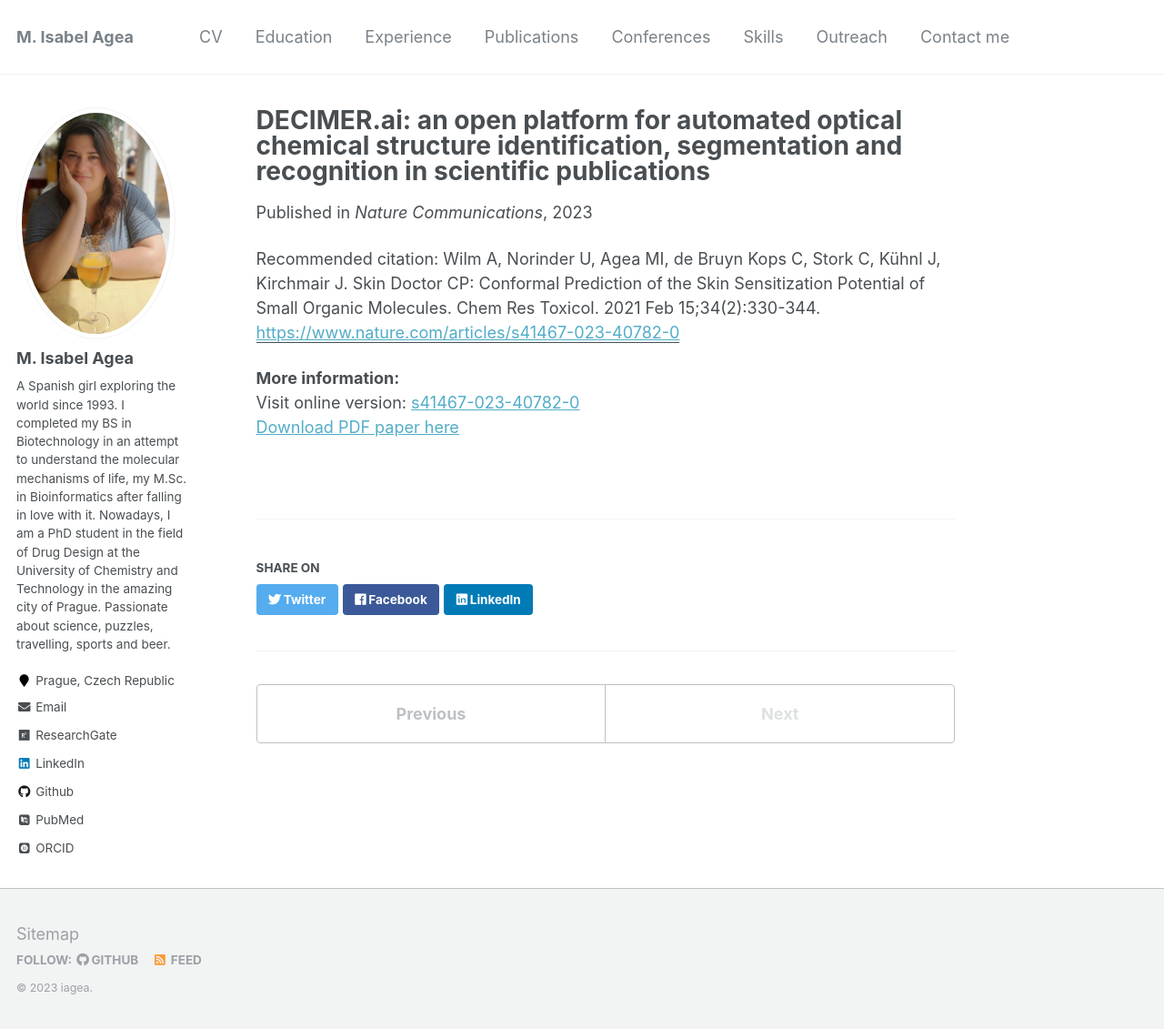
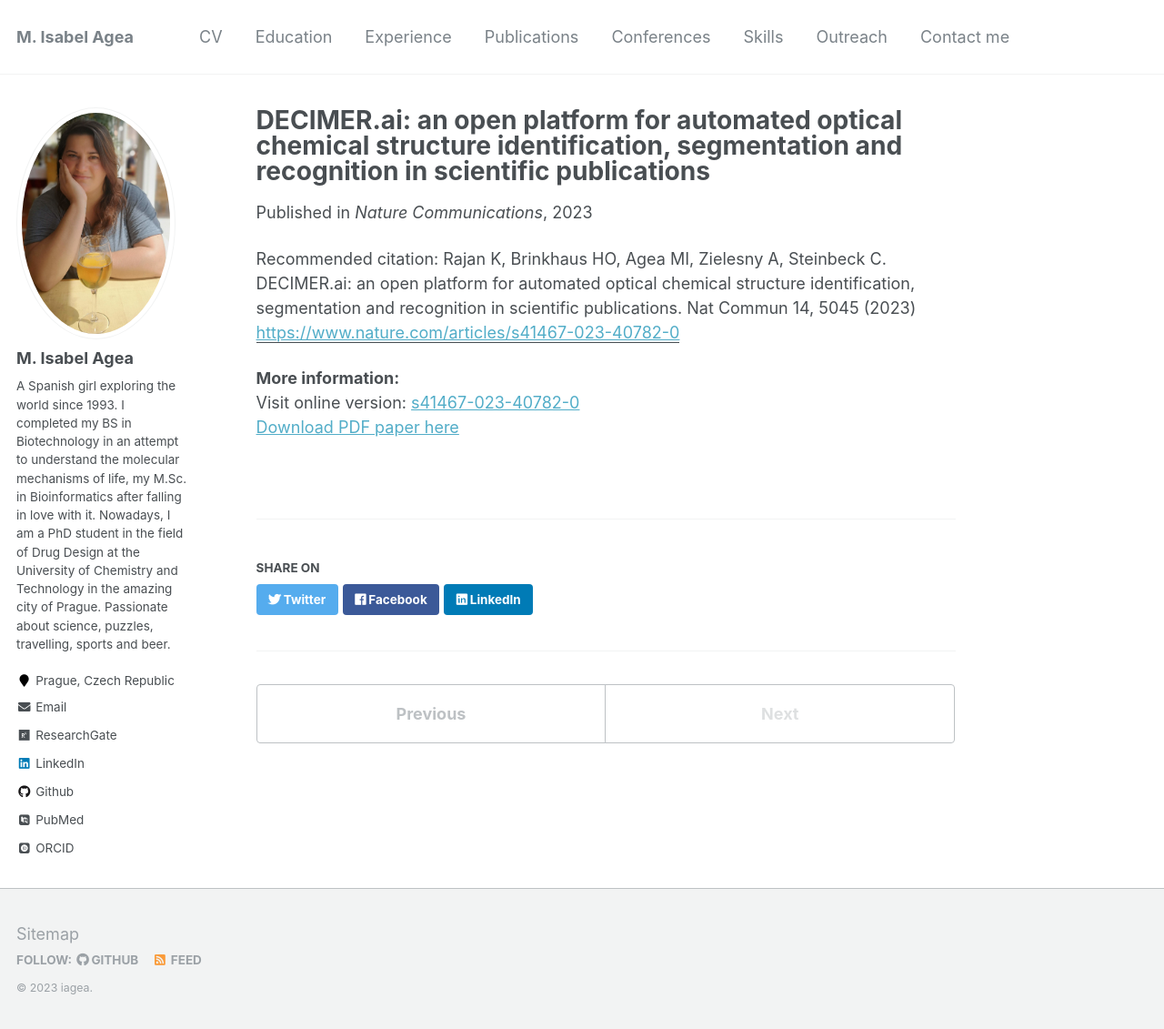
Before and after one commit to Iagea/iagea.github.io, a Jekyll site: the page built from _publications/2023_DECIMER_AI.md, in a window 1280 px wide and 1131 px high. Shown: the whole window at 91% size. Built offline with Jekyll 4.4.1, drawn with Linux system fonts in a browser that asks for light colours; some web fonts are replaced.

Commit message:
Update 2023_DECIMER_AI.md

```diff
--- a/_publications/2023_DECIMER_AI.md
+++ b/_publications/2023_DECIMER_AI.md
@@ -6,7 +6,7 @@
 date: 2023-08-19
 venue: 'Nature Communications'
 paperurl: 'https://www.nature.com/articles/s41467-023-40782-0'
-citation: 'Wilm A, Norinder U, Agea MI, de Bruyn Kops C, Stork C, Kühnl J, Kirchmair J. Skin Doctor CP: Conformal Prediction of the Skin Sensitization Potential of Small Organic Molecules. Chem Res Toxicol. 2021 Feb 15;34(2):330-344.'
+citation: 'Rajan K, Brinkhaus HO, Agea MI, Zielesny A, Steinbeck C. DECIMER.ai: an open platform for automated optical chemical structure identification, segmentation and recognition in scientific publications. Nat Commun 14, 5045 (2023)'
 ---
 
 **More information:**
```
